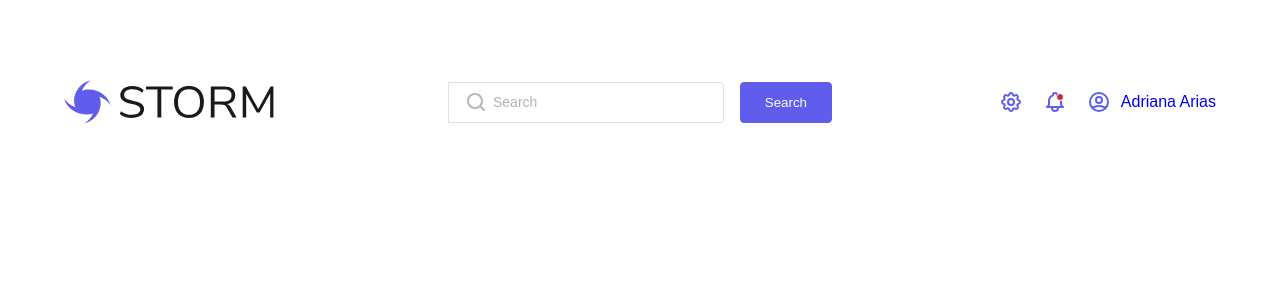
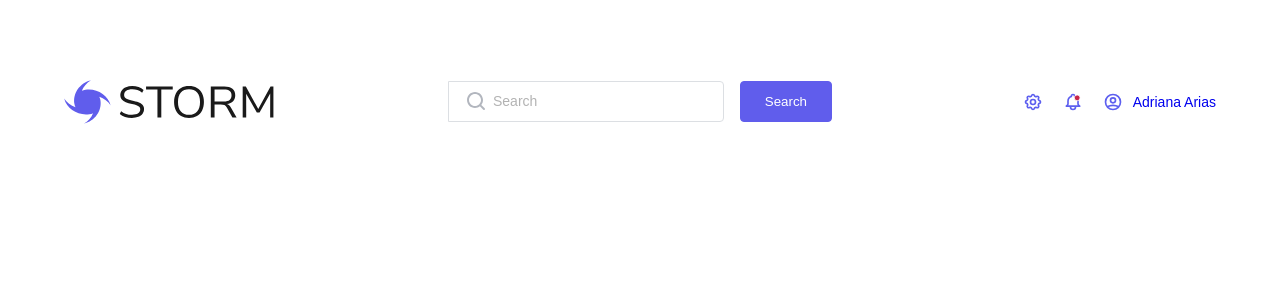
Before and after one commit to mtthdz/storm, a Next.js app in the folder client/: page /feed in a window 1280 px wide. Shown: the top 300 px of the page. Built offline with nearby package versions, Linux system fonts and the light colour scheme.

Commit message:
(fix) updated global typography CSS

```diff
--- a/client/src/components/sections/MainNav/index.tsx
+++ b/client/src/components/sections/MainNav/index.tsx
@@ -20,24 +20,24 @@ export default function MainNav () {
       <ul className="nav-list">
         <li className="nav-item">
           <a href="#" className="nav-link">
-            <Image src={settingsIcon} alt="settings link" className="nav-icon" />
+            <Image src={settingsIcon} width={40} height={40} alt="settings link" className="nav-icon" />
           </a>
         </li>
         <li className="nav-item">
           <a href="#" className="nav-link">
-            <Image src={notificationsIcon} alt="notifications link" className="nav-icon" />
+            <Image src={notificationsIcon} width={40} height={40} alt="notifications link" className="nav-icon" />
           </a>
         </li>
         <li className="nav-item">
           <a href="#" className="nav-link item-user">
-            <Image src={userIcon} alt="user link" className="nav-icon" />
+            <Image src={userIcon} width={40} height={40} alt="user link" className="nav-icon" />
             <p>Adriana Arias</p>
           </a>
         </li>
       </ul>
 
       <button className='nav-toggle'>
-        <Image src={menuIcon} alt="nav expand" />
+        <Image src={menuIcon} width={24} height={24} alt="nav expand" />
       </button>
     </StyledNav>
   )
--- a/client/src/styles/GlobalStyles.ts
+++ b/client/src/styles/GlobalStyles.ts
@@ -2,14 +2,30 @@ import { createGlobalStyle, css } from 'styled-components';
 
 const GlobalStyles = createGlobalStyle`
   // reset styles
-  * {
+  html {
+    --black: #0a0a0a;
+    --white: #ffffff;
+    --lightGrey: #adadad;
+    --lightGreyBlur: #adadad30;
+    --darkGrey: #1e1e1e;
+    --darkGreyBlur: #1e1e1e80;
+    --red: #ff6565;
+    --green: #29ffa5;
+    --maxWidth: 1200px;
+    box-sizing: border-box;
+    font-size: 10px;
+  }
+  *, *:before, *:after {
+    box-sizing: inherit;
+    padding: 0;
     margin: 0;
-    padding: 0;
   }
   body {
     font-family: 'Nunito Sans', sans-serif;
-    font-size: 1.0rem;
+    font-size: 1.4rem;
+    line-height: normal;
   }
+
   h1 {
     font-size: 1.6rem;
   }
```
